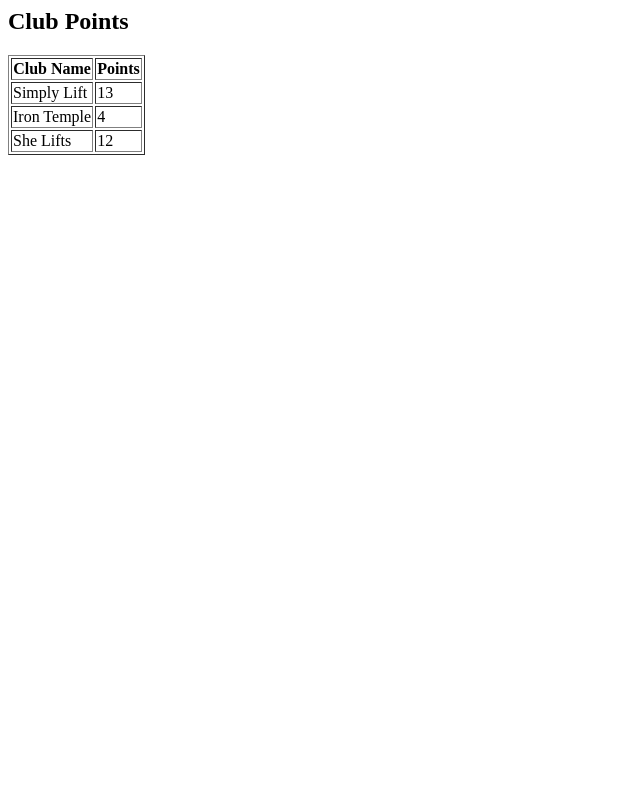
After one commit to DarkExplorer31/Python_testing, a Flask app: page /pointsDisplay in a window 1280 px wide. The commit adds this page. Shown: the whole page, without its empty margins (0-640 px from the left). Run offline with Flask 2, Linux system fonts and the light colour scheme.

Commit message:
Implementation of the new route called pointsDisplay

```diff
--- a/server.py
+++ b/server.py
@@ -101,7 +101,9 @@ def purchasePlaces():
     )
 
 
-# TODO: Add route for points display
+@app.route("/pointsDisplay", methods=["GET"])
+def pointsDisplay():
+    return render_template("points.html", clubs=clubs)
 
 
 @app.route("/logout")
--- a/templates/booking.html
+++ b/templates/booking.html
@@ -6,7 +6,7 @@
 </head>
 <body>
     <h2>{{competition['name']}}</h2>
-    Places available: {{competition['numberOfPlaces']}}
+    <p>Places available: {{competition['numberOfPlaces']}}</p>
     <form action="/purchasePlaces" method="post">
         <input type="hidden" name="club" value="{{club['name']}}">
         <input type="hidden" name="competition" value="{{competition['name']}}">
--- a/templates/index.html
+++ b/templates/index.html
@@ -12,5 +12,6 @@
         <input type="email" name="email" id=""/>
         <button type="submit">Enter</button>
     </form>
+    <p><a href="{{url_for('pointsDisplay')}}">View the Points Table</a></p>
 </body>
 </html>
--- /dev/null
+++ b/templates/points.html
@@ -0,0 +1,29 @@
+<html lang="en">
+<head>
+    <meta charset="UTF-8">
+    <meta name="viewport" content="width=device-width, initial-scale=1.0">
+    <title>Table of club points | GUDLFT Registration</title>
+</head>
+<body>
+    <h2>Club Points</h2>
+    {% if clubs %}
+        <table border="1">
+            <tr>
+                <th>Club Name</th>
+                <th>Points</th>
+            </tr>
+            {% for club in clubs %}
+                <tr>
+                    <td>{{ club['name'] }}</td>
+                    <td>{{ club['points'] }}</td>
+                </tr>
+            {% endfor %}
+        </table>
+    {% else %}
+        <p>No clubs are registered</p>
+    {% endif %}
+</body>
+</html>
+
+</body>
+</html>
```
Also changed, not shown: templates/welcome.html (+7 -3 lines).
